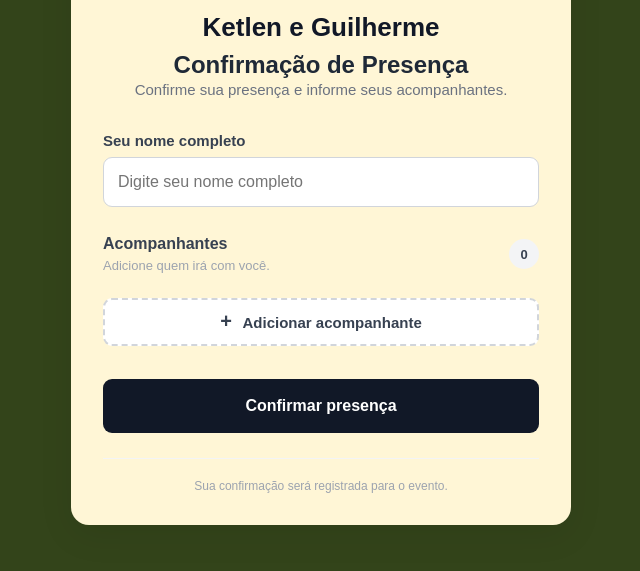
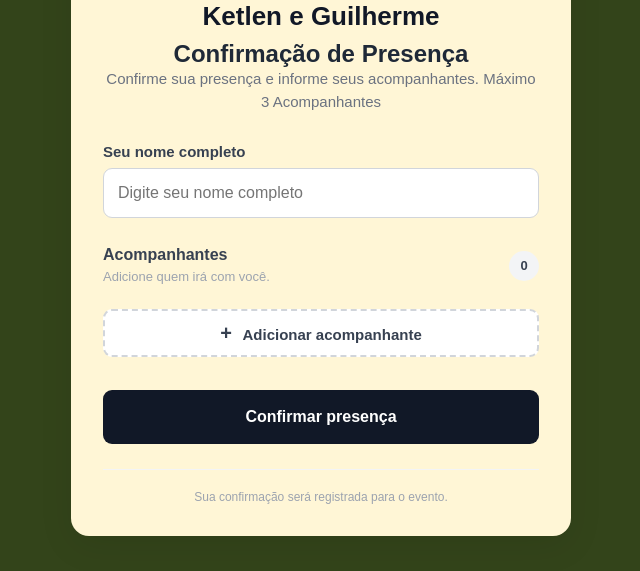
Before and after one commit to gui-tupinamba/gui-tupinamba, a plain HTML site: page mywedding/index.html in a window 1280 px wide. Shown: the part 230-801 px from the top of the page, without its empty margins (319-959 px from the left). Drawn offline with Linux system fonts and the light colour scheme.

Commit message:
Max 3 Acompnhantes

```diff
--- a/mywedding/index.html
+++ b/mywedding/index.html
@@ -24,7 +24,7 @@
           <h1>Ketlen e Guilherme</h1>
           <h2>Confirmação de Presença</h2>
 
-          <p>Confirme sua presença e informe seus acompanhantes.</p>
+          <p>Confirme sua presença e informe seus acompanhantes. Máximo 3 Acompanhantes</p>
         </header>
 
         <!-- FORMULÁRIO -->
```
